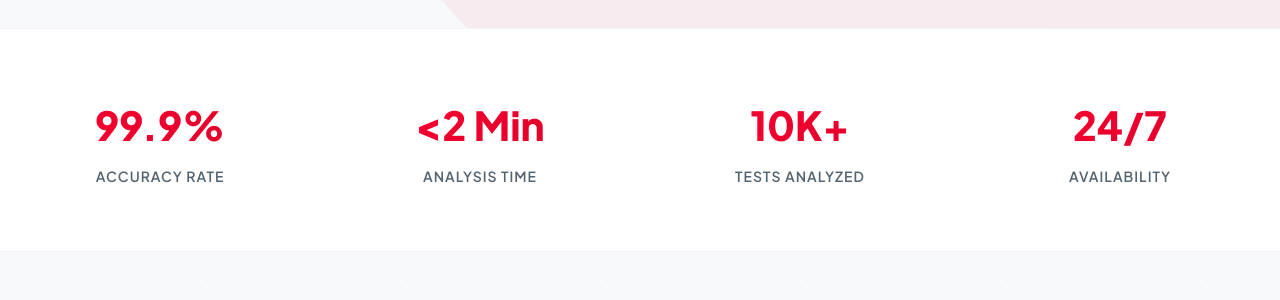
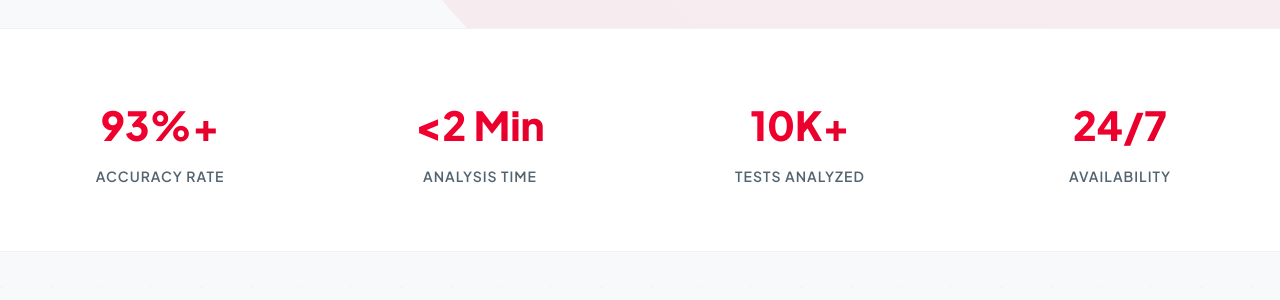
Before and after one commit to projectESR/ESR-, a Flask app: page / in a window 1280 px wide. Shown: the part 804-1104 px from the top of the page. Run offline with Flask 3, Linux system fonts and the light colour scheme; some libraries are stand-ins or nearby versions.

Commit message:
small changes for landing and dashboard pages

```diff
--- a/templates/dashboard.html
+++ b/templates/dashboard.html
@@ -372,7 +372,7 @@
                 </div>
                 <div class="stat-info">
                     <div class="stat-label">Accuracy</div>
-                    <div class="stat-value">99.9%</div>
+                    <div class="stat-value">Excellent</div>
                     <div class="stat-trend trend-up">
                         <span class="mdi mdi-check-circle"></span>
                         <span>Excellent</span>
--- a/templates/landing.html
+++ b/templates/landing.html
@@ -464,7 +464,7 @@
     <div class="container">
         <div class="stats-grid">
             <div class="stat-item">
-                <div class="stat-value">99.9%</div>
+                <div class="stat-value">93%+</div>
                 <div class="stat-label">Accuracy Rate</div>
             </div>
             <div class="stat-item">
```
